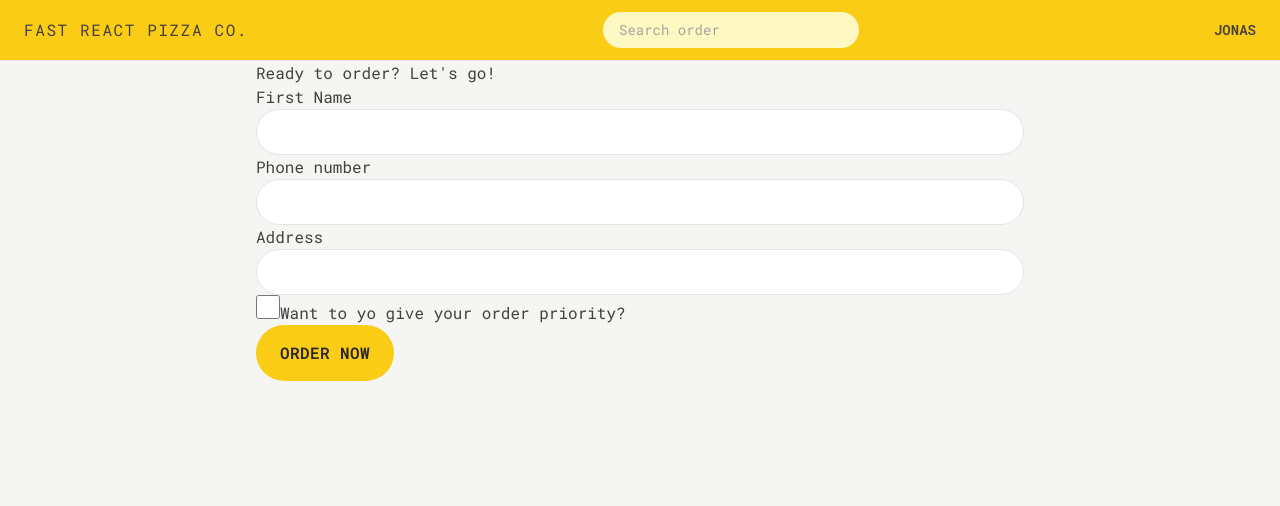
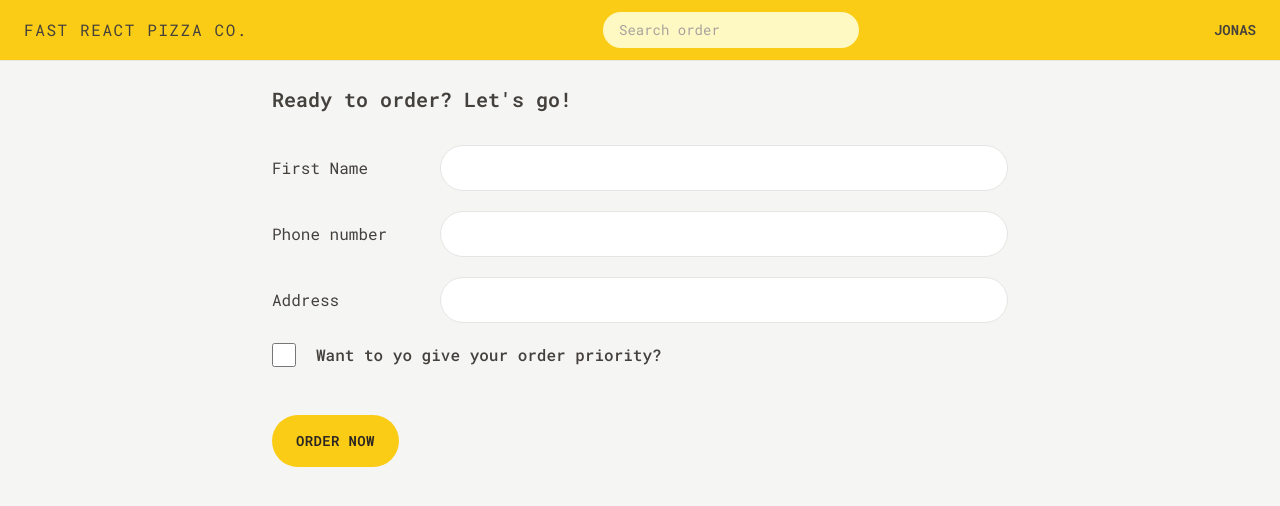
Before and after one commit to sairu-sh/fast-pizza-react, a React (Vite) app: page /order/new in a window 1280 px wide. Shown: the top 506 px of the page. Built offline with nearby package versions, Linux system fonts and the light colour scheme.

Commit message:
created a userSlice using redux toolkit that currently only updates the userName

```diff
--- a/package.json
+++ b/package.json
@@ -10,8 +10,10 @@
     "preview": "vite preview"
   },
   "dependencies": {
+    "@reduxjs/toolkit": "^2.2.1",
     "react": "^18.2.0",
     "react-dom": "^18.2.0",
+    "react-redux": "^9.1.0",
     "react-router-dom": "^6.22.1"
   },
   "devDependencies": {
--- a/src/features/order/CreateOrder.jsx
+++ b/src/features/order/CreateOrder.jsx
@@ -42,32 +42,43 @@
   const cart = fakeCart;
 
   return (
-    <div>
-      <h2>Ready to order? Let&apos;s go!</h2>
+    <div className="px-4 py-6">
+      <h2 className="text-xl font-semibold mb-8">
+        Ready to order? Let&apos;s go!
+      </h2>
 
       {/* <Form method="POST" action="/order/new"> */}
       <Form method="POST">
-        <div>
-          <label>First Name</label>
-          <input className="input" type="text" name="customer" required />
+        <div className="mb-5 flex flex-col gap-2 sm:flex-row sm:items-center">
+          <label className="sm:basis-40">First Name</label>
+          <input className="input grow" type="text" name="customer" required />
         </div>
 
-        <div>
-          <label>Phone number</label>
-          <div>
-            <input className="input" type="tel" name="phone" required />
-          </div>
-          {formErrors?.phone && <p>{formErrors.phone}</p>}
-        </div>
-
-        <div>
-          <label>Address</label>
-          <div>
-            <input className="input" type="text" name="address" required />
+        <div className="mb-5 flex flex-col gap-2 sm:flex-row sm:items-center">
+          <label className="sm:basis-40">Phone number</label>
+          <div className="grow">
+            <input className="input w-full" type="tel" name="phone" required />
+            {formErrors?.phone && (
+              <p className="text-xs mt-2 text-red-700 bg-red-100 rounded-md px-2 py-1">
+                {formErrors.phone}
+              </p>
+            )}
           </div>
         </div>
 
-        <div>
+        <div className="mb-5 flex flex-col gap-2 sm:flex-row sm:items-center">
+          <label className="sm:basis-40">Address</label>
+          <div className="grow">
+            <input
+              className="input w-full"
+              type="text"
+              name="address"
+              required
+            />
+          </div>
+        </div>
+
+        <div className="mb-12 flex gap-5 items-center">
           <input
             type="checkbox"
             name="priority"
@@ -76,7 +87,9 @@
             // value={withPriority}
             // onChange={(e) => setWithPriority(e.target.checked)}
           />
-          <label htmlFor="priority">Want to yo give your order priority?</label>
+          <label htmlFor="priority" className="font-medium">
+            Want to yo give your order priority?
+          </label>
         </div>
 
         <div>
@@ -108,9 +121,10 @@
   if (Object.keys(errors).length > 0) return errors;
 
   // if everything is okay, create new order and redirect
-  const newOrder = await createOrder(order);
+  // const newOrder = await createOrder(order);
 
-  return redirect(`/order/${newOrder.id}`);
+  // return redirect(`/order/${newOrder.id}`);
+  return null;
 }
 
 export default CreateOrder;
--- a/src/features/order/Order.jsx
+++ b/src/features/order/Order.jsx
@@ -1,5 +1,6 @@
 import { useLoaderData } from "react-router-dom";
 import { getOrder } from "../../services/apiRestaurant";
+import OrderItem from "./OrderItem";
 
 // Test ID: IIDSAT
 
@@ -24,29 +25,51 @@
   const deliveryIn = calcMinutesLeft(estimatedDelivery);
 
   return (
-    <div>
-      <div>
-        <h2>Status</h2>
+    <div className="px-4 py-6 space-y-8">
+      <div className="flex items-center justify-between flex-wrap gap-2">
+        <h2 className="text-xl font-semibold">Order #{id} status</h2>
 
-        <div>
-          {priority && <span>Priority</span>}
-          <span>{status} order</span>
+        <div className="space-x-2">
+          {priority && (
+            <span className="bg-red-500 rounded-full py-1 px-3 text-sm font-semibold uppercase text-red-50 tracking-wide">
+              Priority
+            </span>
+          )}
+          <span className="bg-green-500 rounded-full py-1 px-3 text-sm font-semibold uppercase text-green-50 tracking-wide">
+            {status} order
+          </span>
         </div>
       </div>
 
-      <div>
-        <p>
+      <div className="flex items-center justify-between flex-wrap gap-2 bg-stone-200 py-5 px-6">
+        <p className="font-medium">
           {deliveryIn >= 0
             ? `Only ${calcMinutesLeft(estimatedDelivery)} minutes left 😃`
             : "Order should have arrived"}
         </p>
-        <p>(Estimated delivery: {formatDate(estimatedDelivery)})</p>
+        <p className="text-xs text-stone-500">
+          (Estimated delivery: {formatDate(estimatedDelivery)})
+        </p>
       </div>
 
-      <div>
-        <p>Price pizza: {formatCurrency(orderPrice)}</p>
-        {priority && <p>Price priority: {formatCurrency(priorityPrice)}</p>}
-        <p>To pay on delivery: {formatCurrency(orderPrice + priorityPrice)}</p>
+      <ul className="divide-y divide-stone-200 border-b border-t">
+        {cart.map((item) => (
+          <OrderItem item={item} key={item.key} />
+        ))}
+      </ul>
+
+      <div className="space-y-2 bg-stone-200 px-6 py-5">
+        <p className="text-sm font-medium text-stone-600">
+          Price pizza: {formatCurrency(orderPrice)}
+        </p>
+        {priority && (
+          <p className="text-sm font-medium text-stone-600">
+            Price priority: {formatCurrency(priorityPrice)}
+          </p>
+        )}
+        <p className="font-bold">
+          To pay on delivery: {formatCurrency(orderPrice + priorityPrice)}
+        </p>
       </div>
     </div>
   );
--- a/src/features/order/OrderItem.jsx
+++ b/src/features/order/OrderItem.jsx
@@ -6,12 +6,12 @@
   const { quantity, name, totalPrice } = item;
 
   return (
-    <li>
-      <div>
+    <li className="py-3">
+      <div className="flex items-center justify-between gap-4 text-sm">
         <p>
-          <span>{quantity}&times;</span> {name}
+          <span className="font-bold">{quantity}&times;</span> {name}
         </p>
-        <p>{formatCurrency(totalPrice)}</p>
+        <p className="font-bold">{formatCurrency(totalPrice)}</p>
       </div>
     </li>
   );
--- a/src/features/user/userSlice.js
+++ b/src/features/user/userSlice.js
@@ -1,21 +1,41 @@
-function getPosition() {
-  return new Promise(function (resolve, reject) {
-    navigator.geolocation.getCurrentPosition(resolve, reject);
-  });
-}
+import { createSlice } from "@reduxjs/toolkit";
 
-async function fetchAddress() {
-  // 1) We get the user's geolocation position
-  const positionObj = await getPosition();
-  const position = {
-    latitude: positionObj.coords.latitude,
-    longitude: positionObj.coords.longitude,
-  };
+// function getPosition() {
+//   return new Promise(function (resolve, reject) {
+//     navigator.geolocation.getCurrentPosition(resolve, reject);
+//   });
+// }
 
-  // 2) Then we use a reverse geocoding API to get a description of the user's address, so we can display it the order form, so that the user can correct it if wrong
-  const addressObj = await getAddress(position);
-  const address = `${addressObj?.locality}, ${addressObj?.city} ${addressObj?.postcode}, ${addressObj?.countryName}`;
+// async function fetchAddress() {
+//   // 1) We get the user's geolocation position
+//   const positionObj = await getPosition();
+//   const position = {
+//     latitude: positionObj.coords.latitude,
+//     longitude: positionObj.coords.longitude,
+//   };
 
-  // 3) Then we return an object with the data that we are interested in
-  return { position, address };
-}
+//   // 2) Then we use a reverse geocoding API to get a description of the user's address, so we can display it the order form, so that the user can correct it if wrong
+//   const addressObj = await getAddress(position);
+//   const address = `${addressObj?.locality}, ${addressObj?.city} ${addressObj?.postcode}, ${addressObj?.countryName}`;
+
+//   // 3) Then we return an object with the data that we are interested in
+//   return { position, address };
+// }
+
+const initialState = {
+  userName: "",
+};
+
+const userSlice = createSlice({
+  name: "user",
+  initialState,
+  reducers: {
+    updateName(state, action) {
+      state.userName = action.payload;
+    },
+  },
+});
+
+export const { updateName } = userSlice.actions;
+
+export default userSlice.reducer;
--- a/src/index.css
+++ b/src/index.css
@@ -4,7 +4,7 @@
 
 @layer components {
   .input {
-    @apply w-full rounded-full border border-stone-200 px-4 py-2 text-sm transition-all duration-300 focus:outline-none focus:ring focus:ring-yellow-400 md:px-6 md:py-3;
+    @apply rounded-full border border-stone-200 px-4 py-2 text-sm transition-all duration-300 focus:outline-none focus:ring focus:ring-yellow-400 md:px-6 md:py-3;
   }
 
   .loader {
--- a/src/ui/Button.jsx
+++ b/src/ui/Button.jsx
@@ -3,13 +3,13 @@
 //eslint-disable-next-line
 function Button({ children, disabled, to, type }) {
   const base =
-    "bg-yellow-400 uppercase font-semibold text-stone-800 inline-block tracking-wide rounded-full hover:bg-yellow-300 transition-colors duration-300 focus:outline-none focus:ring focus:ring-yellow-300 focus:bg-yellow-300 focus:ring-offset-2 disabled:cursor-not-allowed";
+    "bg-yellow-400 text-sm uppercase font-semibold text-stone-800 inline-block tracking-wide rounded-full hover:bg-yellow-300 transition-colors duration-300 focus:outline-none focus:ring focus:ring-yellow-300 focus:bg-yellow-300 focus:ring-offset-2 disabled:cursor-not-allowed";
 
   const styles = {
     primary: base + " py-3 px-4 md:px-6 md:py-4",
     small: base + " px-4 py-2 md:px-5 md:py-2.5 text-xs",
     secondary:
-      "border-2 border-stone-300 uppercase font-semibold text-stone-400 inline-block tracking-wide rounded-full hover:bg-stone-300 hover:text-stone-800 transition-colors duration-300 focus:text-stone-800 focus:outline-none focus:ring focus:ring-stone-200 focus:bg-stone-300 focus:ring-offset-2 disabled:cursor-not-allowed px-4 py-2.5 md:px-6 md:py-3.5",
+      "border-2 text-sm border-stone-300 uppercase font-semibold text-stone-400 inline-block tracking-wide rounded-full hover:bg-stone-300 hover:text-stone-800 transition-colors duration-300 focus:text-stone-800 focus:outline-none focus:ring focus:ring-stone-200 focus:bg-stone-300 focus:ring-offset-2 disabled:cursor-not-allowed px-4 py-2.5 md:px-6 md:py-3.5",
   };
 
   if (to)
```
Also changed, not shown: index.html (+6 -2 lines), 1 other file (tests, documents, lock files or other folders).
